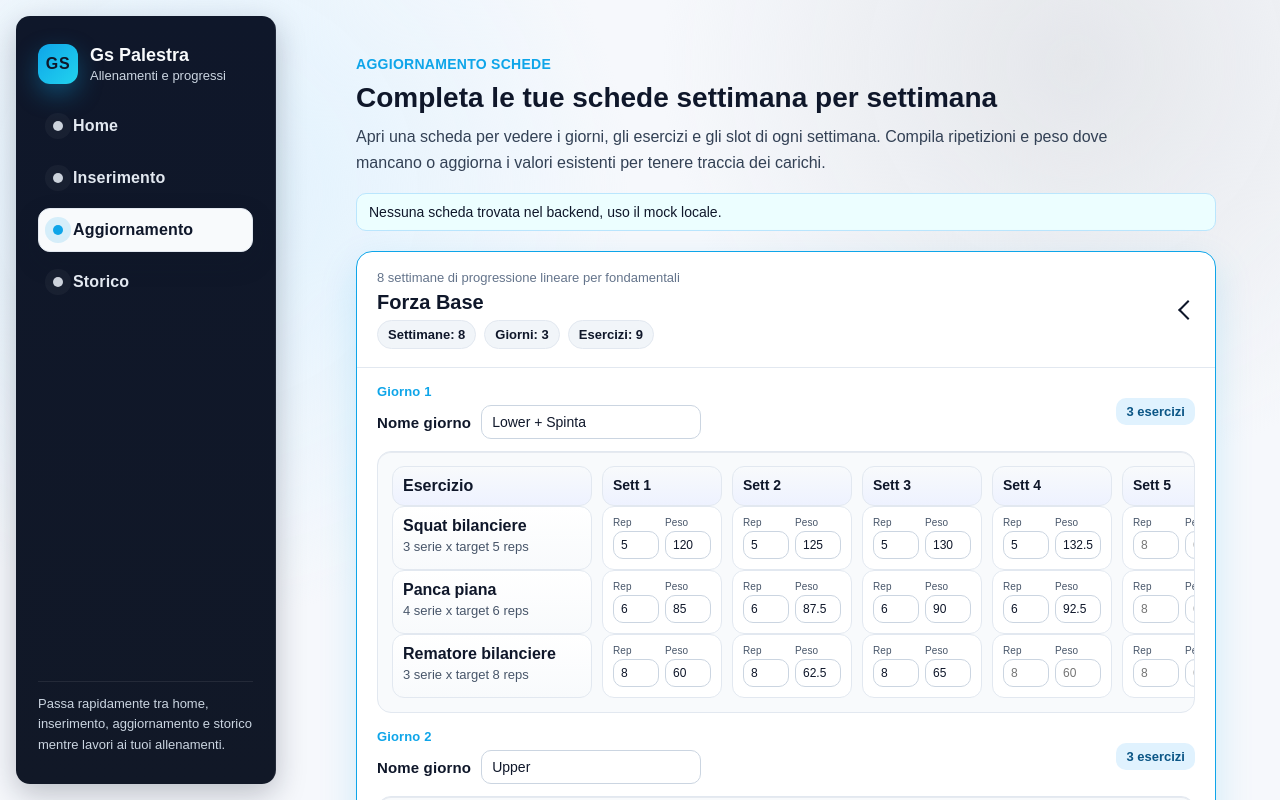
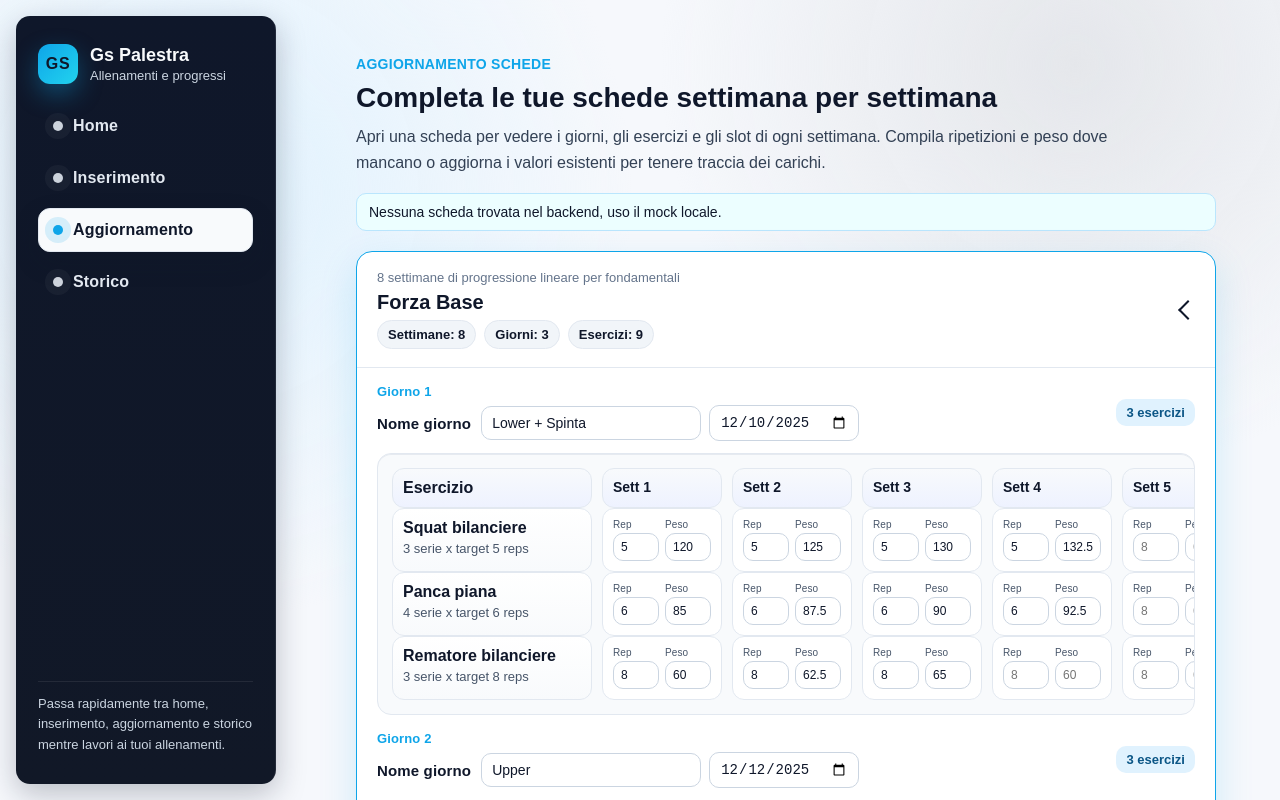
Before and after one commit to NicoMacc94/Gym-Track, a Next.js app in the folder web/: page /aggiornamento in a window 1280 px wide. Shown: the top 800 px of the page. Built offline with nearby package versions, Linux system fonts and the light colour scheme; no server answers; the database is empty.

Commit message:
feat: add scheduled date for plan days

```diff
--- a/web/src/app/(main)/aggiornamento/page.module.css
+++ b/web/src/app/(main)/aggiornamento/page.module.css
@@ -174,6 +174,13 @@
   gap: 10px;
 }
 
+.dayInputs {
+  display: flex;
+  align-items: center;
+  gap: 8px;
+  flex-wrap: wrap;
+}
+
 .dayTitle {
   font-size: 15px;
   font-weight: 700;
@@ -199,6 +206,23 @@
 }
 
 .dayNameInput:focus {
+  outline: none;
+  border-color: #0ea5e9;
+  box-shadow: 0 0 0 3px rgba(14, 165, 233, 0.15);
+}
+
+.dayDateInput {
+  min-width: 150px;
+  padding: 8px 10px;
+  border-radius: 10px;
+  border: 1px solid #cbd5e1;
+  font-size: 14px;
+  color: #0f172a;
+  background: #ffffff;
+  transition: border-color 0.16s ease, box-shadow 0.16s ease;
+}
+
+.dayDateInput:focus {
   outline: none;
   border-color: #0ea5e9;
   box-shadow: 0 0 0 3px rgba(14, 165, 233, 0.15);
--- a/web/src/app/(main)/aggiornamento/page.tsx
+++ b/web/src/app/(main)/aggiornamento/page.tsx
@@ -19,6 +19,7 @@ type ExercisePlan = {
 type DayPlan = {
   id: string;
   label: string;
+  scheduledDate?: string;
   exercises: ExercisePlan[];
 };
 
@@ -40,6 +41,7 @@ const initialPlans: TrainingPlan[] = [
       {
         id: "plan-1-day-1",
         label: "Lower + Spinta",
+        scheduledDate: "2025-12-10",
         exercises: [
           {
             id: "squat",
@@ -93,6 +95,7 @@ const initialPlans: TrainingPlan[] = [
       {
         id: "plan-1-day-2",
         label: "Upper",
+        scheduledDate: "2025-12-12",
         exercises: [
           {
             id: "ohp",
@@ -147,6 +150,7 @@ const initialPlans: TrainingPlan[] = [
       {
         id: "plan-1-day-3",
         label: "Lower + Catena posteriore",
+        scheduledDate: "2025-12-15",
         exercises: [
           {
             id: "rdl",
@@ -209,6 +213,7 @@ const initialPlans: TrainingPlan[] = [
       {
         id: "plan-2-day-1",
         label: "Upper A",
+        scheduledDate: "2025-12-11",
         exercises: [
           {
             id: "incline",
@@ -245,6 +250,7 @@ const initialPlans: TrainingPlan[] = [
       {
         id: "plan-2-day-2",
         label: "Lower A",
+        scheduledDate: "2025-12-13",
         exercises: [
           {
             id: "legpress",
@@ -281,6 +287,7 @@ const initialPlans: TrainingPlan[] = [
       {
         id: "plan-2-day-3",
         label: "Upper B",
+        scheduledDate: "2025-12-16",
         exercises: [
           {
             id: "row-machine",
@@ -332,6 +339,7 @@ export default function AggiornamentoPage() {
       ...plan,
       days: plan.days.map((day) => ({
         ...day,
+        scheduledDate: day.scheduledDate ?? "",
         exercises: day.exercises.map((exercise) => {
           const filledWeeks =
             exercise.weeks.length >= plan.weeks
@@ -459,7 +467,7 @@ export default function AggiornamentoPage() {
     void persistWeekValue(planId, exerciseId, weekIndex + 1, { [field]: value });
   };
 
-  const updateDayLabel = (planId: string, dayId: string, label: string) => {
+  const updateDayLabel = (planId: string, dayId: string, label: string, scheduledDate?: string) => {
     setPlans((prev) =>
       prev.map((plan) => {
         if (plan.id !== planId) return plan;
@@ -470,6 +478,7 @@ export default function AggiornamentoPage() {
               ? {
                   ...day,
                   label,
+                  scheduledDate,
                 }
               : day,
           ),
@@ -484,7 +493,7 @@ export default function AggiornamentoPage() {
             "Content-Type": "application/json",
             "x-user-id": "dev-user",
           },
-          body: JSON.stringify({ label }),
+          body: JSON.stringify({ label, scheduledDate }),
         });
         if (!response.ok) {
           throw new Error("Errore salvataggio giorno");
@@ -548,15 +557,26 @@ export default function AggiornamentoPage() {
                           <p className={styles.dayEyebrow}>Giorno {dayIndex + 1}</p>
                           <div className={styles.dayTitleRow}>
                             <h3 className={styles.dayTitle}>Nome giorno</h3>
+                            <div className={styles.dayInputs}>
                               <input
                                 type="text"
                                 value={day.label}
                                 onChange={(event) =>
-                                updateDayLabel(plan.id, day.id, event.target.value)
+                                  updateDayLabel(plan.id, day.id, event.target.value, day.scheduledDate)
                                 }
                                 placeholder="Es. Upper/Lower"
                                 className={styles.dayNameInput}
                               />
+                              <input
+                                type="date"
+                                value={day.scheduledDate ?? ""}
+                                onChange={(event) =>
+                                  updateDayLabel(plan.id, day.id, day.label, event.target.value)
+                                }
+                                className={styles.dayDateInput}
+                                aria-label="Data allenamento"
+                              />
+                            </div>
                           </div>
                         </div>
                         <span className={styles.dayBadge}>
--- a/web/src/app/api/plans/[id]/days/[dayId]/route.ts
+++ b/web/src/app/api/plans/[id]/days/[dayId]/route.ts
@@ -6,6 +6,7 @@ import { getUserId } from "@/lib/current-user";
 const payloadSchema = z.object({
   label: z.string().min(1),
   orderIndex: z.number().int().min(0).optional(),
+  scheduledDate: z.string().optional(),
 });
 
 export async function PATCH(
@@ -45,11 +46,17 @@ export async function PATCH(
       data: {
         label: parsed.data.label,
         orderIndex: parsed.data.orderIndex ?? day.orderIndex,
+        scheduledDate: parsed.data.scheduledDate ? new Date(parsed.data.scheduledDate) : day.scheduledDate,
       },
     });
 
     return NextResponse.json({
-      day: { id: updated.id, label: updated.label, orderIndex: updated.orderIndex },
+      day: {
+        id: updated.id,
+        label: updated.label,
+        orderIndex: updated.orderIndex,
+        scheduledDate: updated.scheduledDate,
+      },
     });
   } catch (error) {
     console.error("PATCH /plans/:id/days/:dayId error", error);
--- a/web/src/app/api/plans/route.ts
+++ b/web/src/app/api/plans/route.ts
@@ -14,6 +14,7 @@ const dayInputSchema = z.object({
   label: z.string().optional(),
   orderIndex: z.number().int().min(0).optional(),
   exercises: z.array(exerciseInputSchema).min(1),
+  scheduledDate: z.string().optional(),
 });
 
 const planInputSchema = z.object({
@@ -51,6 +52,7 @@ export const serializePlan = (plan: PlanWithRelations) => ({
       id: day.id,
       label: day.label,
       orderIndex: day.orderIndex,
+      scheduledDate: day.scheduledDate,
       exercises: day.exercises.map((ex) => ({
         id: ex.id,
         name: ex.name,
@@ -137,6 +139,7 @@ export async function POST(request: NextRequest) {
           create: data.days.map((day, index) => ({
             label: day.label && day.label.trim().length > 0 ? day.label : `Giorno ${index + 1}`,
             orderIndex: day.orderIndex ?? index,
+            scheduledDate: day.scheduledDate ? new Date(day.scheduledDate) : null,
             exercises: {
               create: day.exercises.map((ex) => ({
                 name: ex.name,
```
Also changed, not shown: 1 other file (tests, documents, lock files or other folders). Lines whose indentation alone changed are shown as unchanged.
